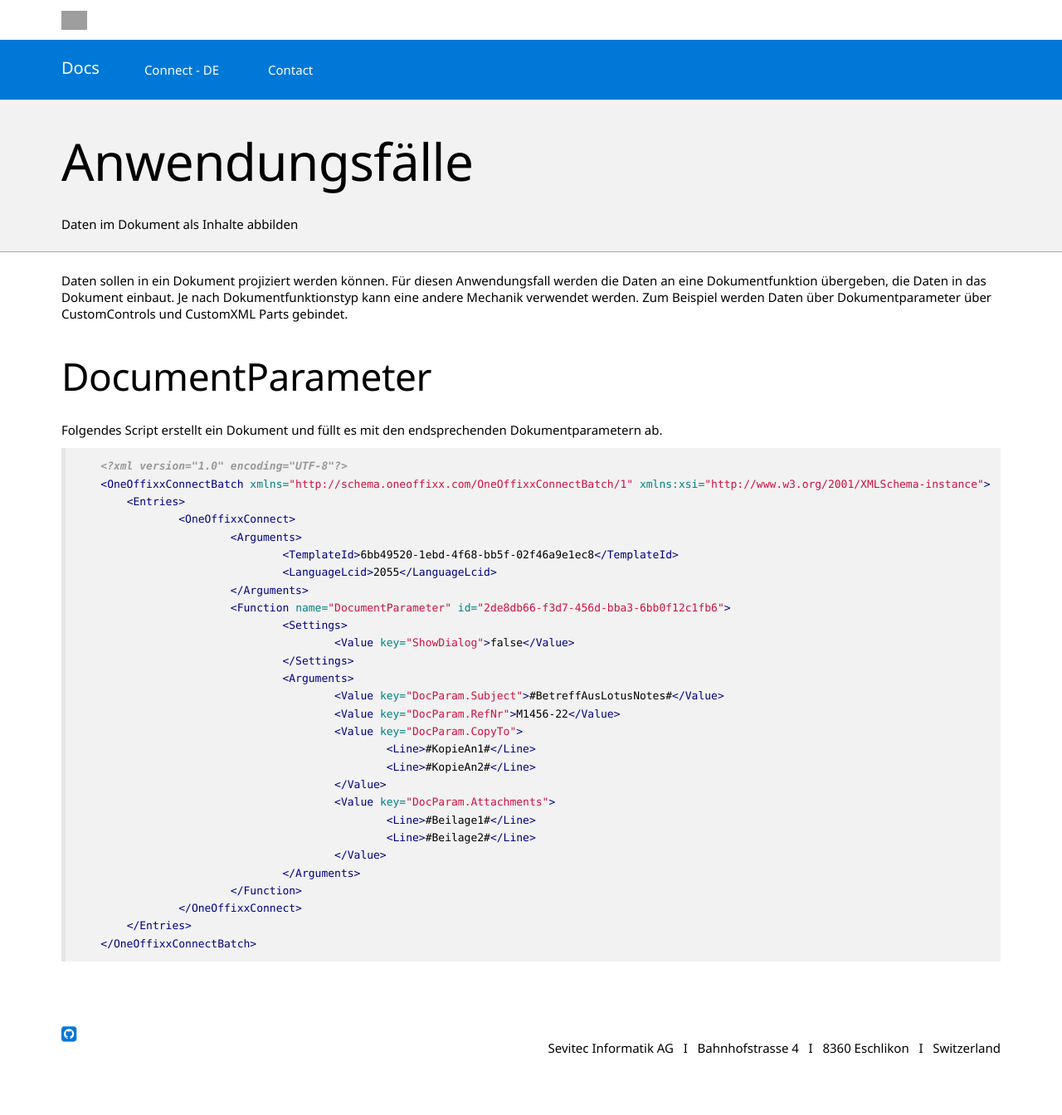
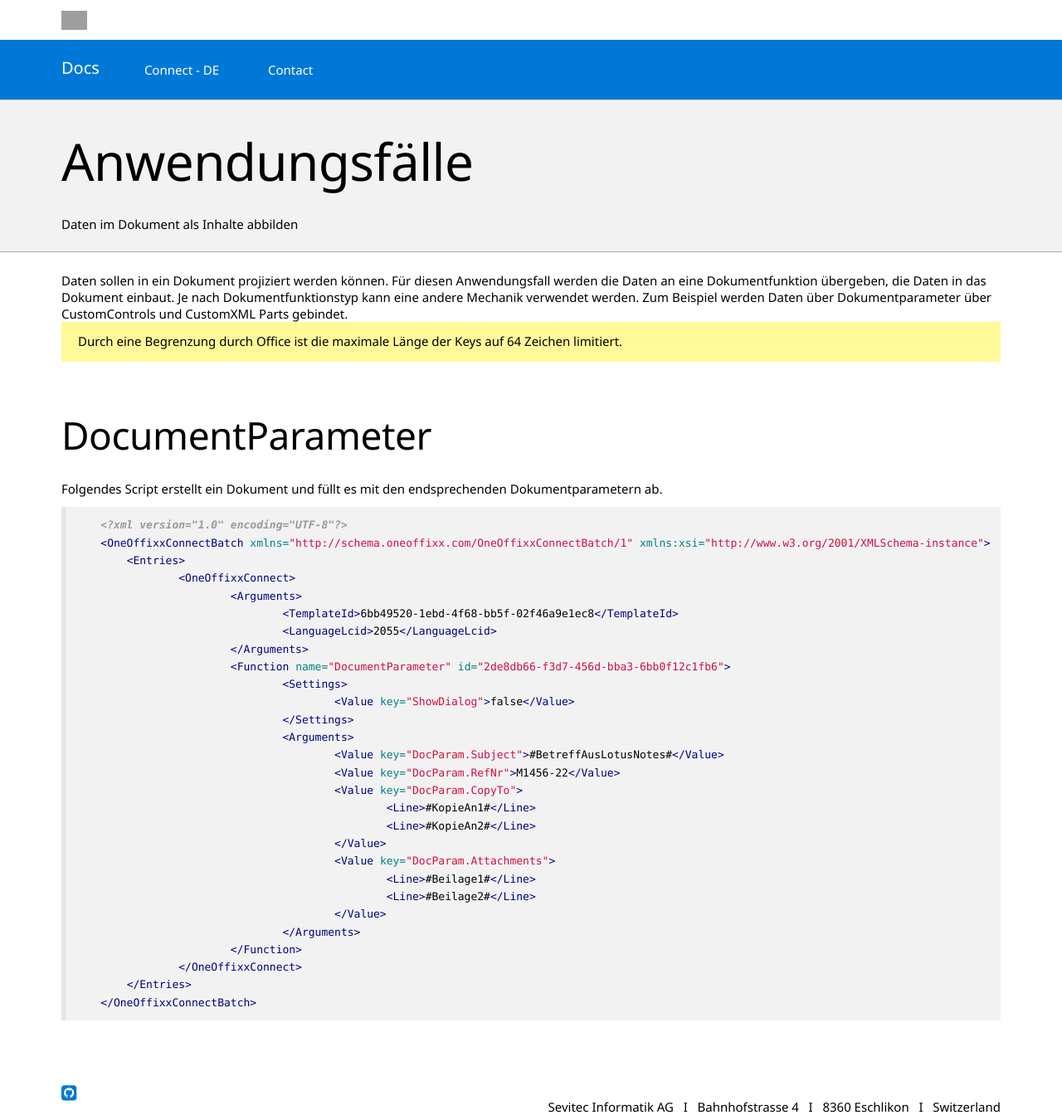
Before and after one commit to primesoft-group/oneoffixx-docs, a Jekyll site: the page built from _pages/connect/de/usecases-document-parameter.md, in a window 1280 px wide. Shown: the whole page at 83% size. Built offline with Jekyll 4.4.1, drawn with Linux system fonts in a browser that asks for light colours; nearby versions of some CDN libraries; some web fonts are replaced; before the commit the page ends 1273 px from its top, so only the background shows below that; grey boxes are pictures that could not be loaded.

Commit message:
Update usecases-document-parameter.md

```diff
--- a/_pages/connect/de/usecases-document-parameter.md
+++ b/_pages/connect/de/usecases-document-parameter.md
@@ -6,6 +6,10 @@ permalink: "connect/de/usecases/document-parameter/"
 ---
 
 Daten sollen in ein Dokument projiziert werden können. Für diesen Anwendungsfall werden die Daten an eine Dokumentfunktion übergeben, die Daten in das Dokument einbaut. Je nach Dokumentfunktionstyp kann eine andere Mechanik verwendet werden. Zum Beispiel werden Daten über Dokumentparameter über CustomControls und CustomXML Parts gebindet.
+
+<div class="alert alert-warning" role="alert">
+Durch eine Begrenzung durch Office ist die maximale Länge der Keys auf 64 Zeichen limitiert.
+</div>
 
 ## DocumentParameter
 
```
